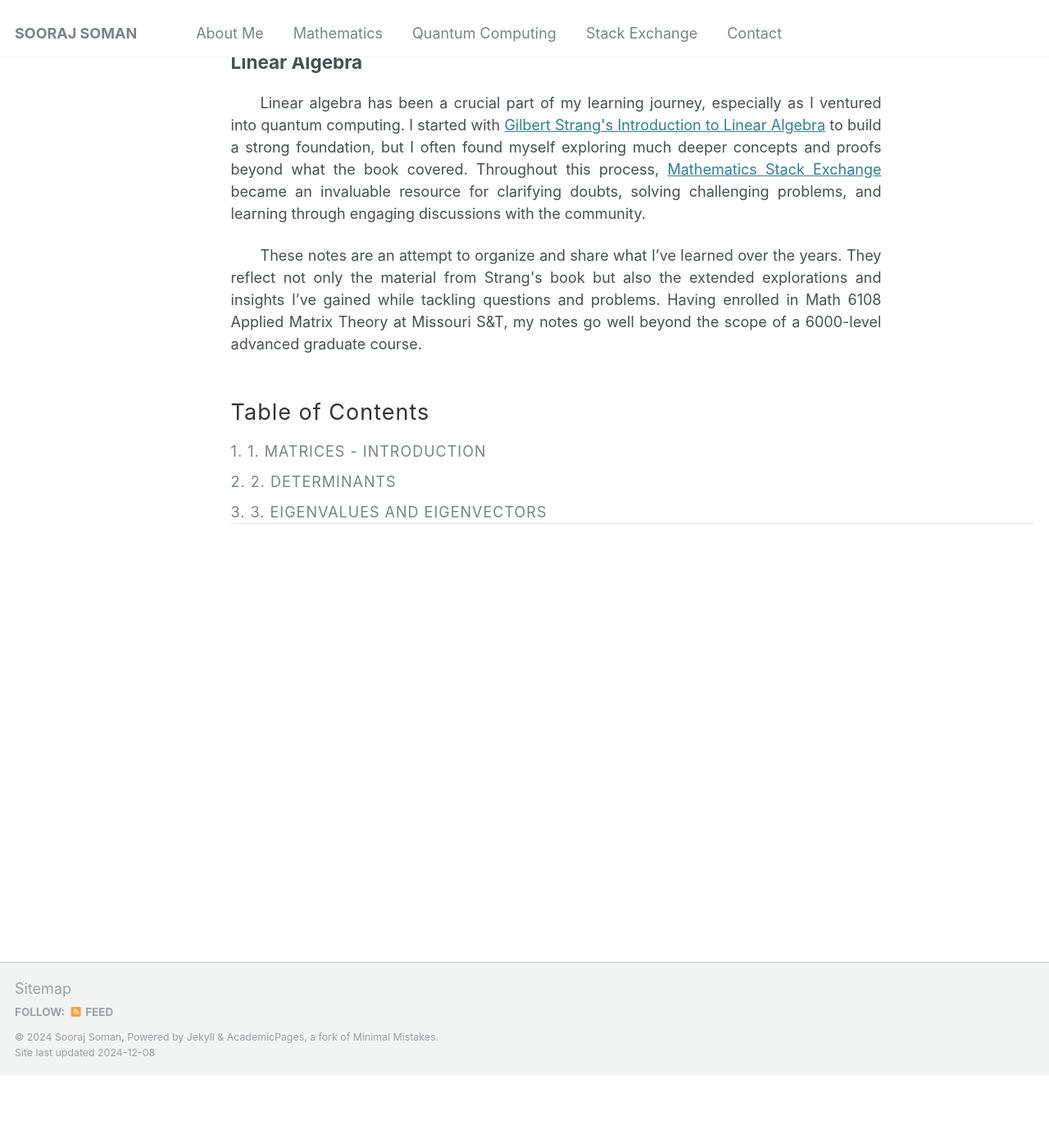
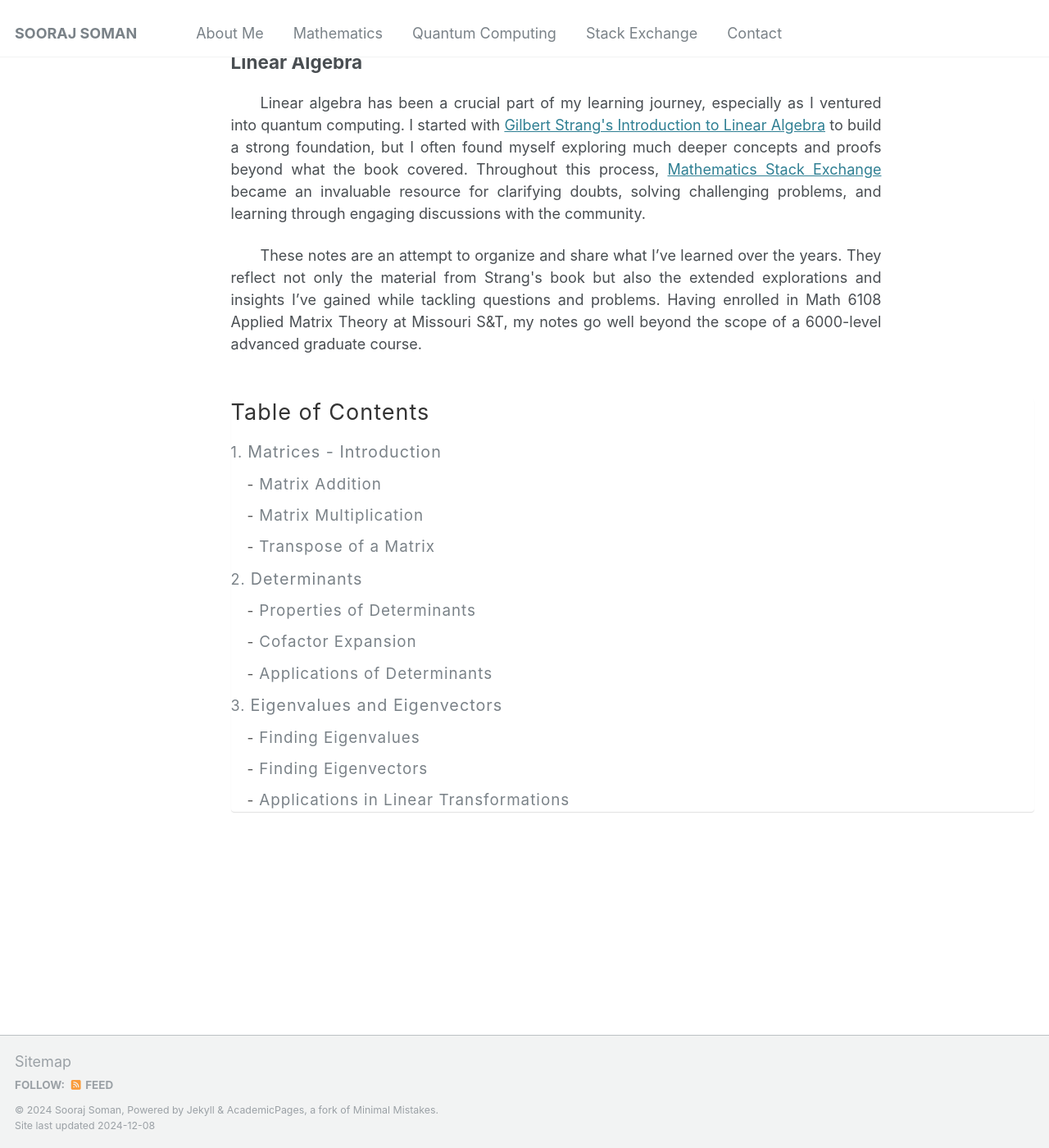
Before and after one commit to soorajss1729/soorajss1729.github.io, a Jekyll site: the page built from _mathematics/mathematics.md, in a window 1280 px wide and 1400 px high, scrolled down 89 px. Shown: the whole window at 82% size. Built offline with Jekyll 4.4.1, drawn with Linux system fonts in a browser that asks for light colours; some of the changed lines change nothing that is shown.

Commit message:
Update mathematics.md

```diff
--- a/_mathematics/mathematics.md
+++ b/_mathematics/mathematics.md
@@ -83,86 +83,28 @@
     <h2>Table of Contents</h2>
     <ul>
         <li class="chapter-number">
-            1. Matrices - Introduction
-            <ul class="nested-links">
-                <li><a href="path/to/notes-page1.pdf" target="_blank">Basics of Matrices</a></li>
-                <li><a href="path/to/notes-page2.pdf" target="_blank">Matrix Multiplication</a></li>
-                <li><a href="path/to/notes-page3.pdf" target="_blank">Properties of Matrices</a></li>
+            <a href="https://drive.google.com/file/d/<file_id>/preview#page=12" target="_blank">Matrices - Introduction</a>
+            <ul class="subsection">
+                <li><a href="https://drive.google.com/file/d/<file_id>/preview#page=13" target="_blank">Matrix Addition</a></li>
+                <li><a href="https://drive.google.com/file/d/<file_id>/preview#page=15" target="_blank">Matrix Multiplication</a></li>
+                <li><a href="https://drive.google.com/file/d/<file_id>/preview#page=17" target="_blank">Transpose of a Matrix</a></li>
             </ul>
         </li>
         <li class="chapter-number">
-            2. Determinants
-            <ul class="nested-links">
-                <li><a href="path/to/notes-page4.pdf" target="_blank">Basics of Determinants</a></li>
-                <li><a href="path/to/notes-page5.pdf" target="_blank">Applications of Determinants</a></li>
+            <a href="https://drive.google.com/file/d/<file_id>/preview#page=20" target="_blank">Determinants</a>
+            <ul class="subsection">
+                <li><a href="https://drive.google.com/file/d/<file_id>/preview#page=22" target="_blank">Properties of Determinants</a></li>
+                <li><a href="https://drive.google.com/file/d/<file_id>/preview#page=25" target="_blank">Cofactor Expansion</a></li>
+                <li><a href="https://drive.google.com/file/d/<file_id>/preview#page=28" target="_blank">Applications of Determinants</a></li>
             </ul>
         </li>
         <li class="chapter-number">
-            3. Eigenvalues and Eigenvectors
-            <ul class="nested-links">
-                <li><a href="path/to/notes-page6.pdf" target="_blank">Introduction to Eigenvalues</a></li>
-                <li><a href="path/to/notes-page7.pdf" target="_blank">Computing Eigenvectors</a></li>
-                <li><a href="path/to/notes-page8.pdf" target="_blank">Applications of Eigenvectors</a></li>
+            <a href="https://drive.google.com/file/d/<file_id>/preview#page=45" target="_blank">Eigenvalues and Eigenvectors</a>
+            <ul class="subsection">
+                <li><a href="https://drive.google.com/file/d/<file_id>/preview#page=47" target="_blank">Finding Eigenvalues</a></li>
+                <li><a href="https://drive.google.com/file/d/<file_id>/preview#page=50" target="_blank">Finding Eigenvectors</a></li>
+                <li><a href="https://drive.google.com/file/d/<file_id>/preview#page=53" target="_blank">Applications in Linear Transformations</a></li>
             </ul>
         </li>
     </ul>
 </div>
-
-<style>
-    /* General Table of Contents Styling */
-    .toc {
-        margin: 20px 0;
-        font-family: inherit; /* Matches website's font */
-        font-weight: normal;
-    }
-    .toc h2 {
-        text-transform: none; /* Keep case as typed */
-        font-weight: normal;
-        font-size: 1.5em;
-        margin-bottom: 10px;
-    }
-    .toc ul {
-        list-style: none;
-        padding: 0;
-    }
-    /* Top-level Chapters */
-    .toc > ul > li {
-        margin: 10px 0;
-        font-weight: normal;
-    }
-    /* Nested Links Styling */
-    .nested-links {
-        margin-left: 20px; /* Indent for nested links */
-        list-style: none;
-        padding: 5px 0;
-    }
-    .nested-links li {
-        margin: 5px 0;
-    }
-    /* Link Styling */
-    .nested-links a {
-        text-decoration: none;
-        color: inherit; /* Matches website's link color */
-        font-weight: normal;
-    }
-    .nested-links a:hover {
-        text-decoration: underline;
-    }
-    /* Optional Expandable/Collapsible Styling */
-    .nested-links {
-        display: none; /* Hide nested links by default */
-    }
-    .chapter-number:hover {
-        cursor: pointer; /* Indicates clickability */
-    }
-</style>
-
-<script>
-    /* JavaScript for Expand/Collapse Behavior */
-    document.querySelectorAll('.chapter-number').forEach(chapter => {
-        chapter.addEventListener('click', function () {
-            const nested = this.querySelector('.nested-links');
-            if (nested) nested.style.display = nested.style.display === 'none' ? 'block' : 'none';
-        });
-    });
-</script>
```
